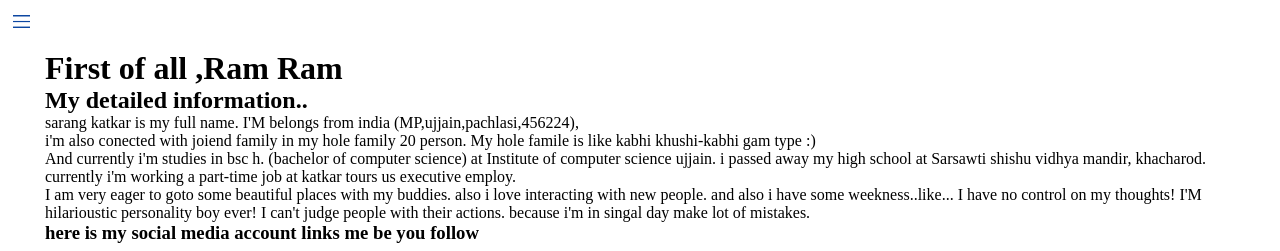
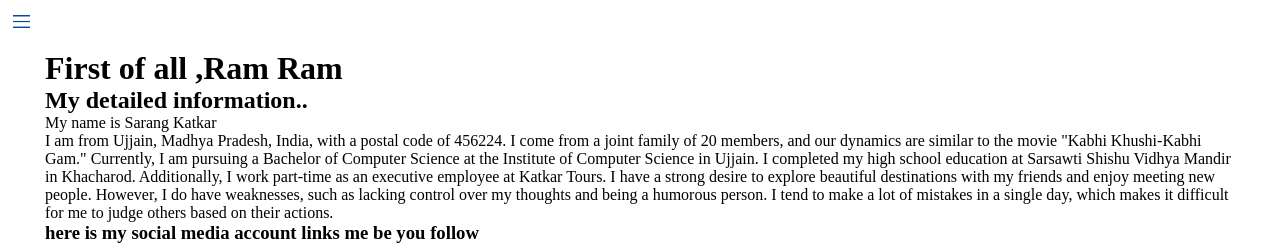
Before and after one commit to Sar44/sarangkatkar.com, a plain HTML site: page myintro.html in a window 1280 px wide. Shown: the top 251 px of the page. Drawn offline with Linux system fonts and the light colour scheme.

Commit message:
Update myintro.html
Signed-off-by: Sar44 <116965783+Sar44@users.noreply.github.com>

```diff
--- a/myintro.html
+++ b/myintro.html
@@ -32,21 +32,8 @@
         <div class="intro">
     <h1>First of all ,Ram Ram </h1>
     <h2>My detailed information.. </h2>
-     <p>sarang katkar is my full name. I'M belongs from india (MP,ujjain,pachlasi,456224),</p>
-     <p> i'm also conected with joiend family
-        in my hole family 20 person.
-        My hole famile is like kabhi khushi-kabhi gam type :) </p>
-     <P>And currently i'm studies in bsc h. (bachelor of computer science) at Institute of computer science ujjain. i passed away my high school at Sarsawti shishu vidhya mandir, khacharod.
-        currently i'm working a part-time job at katkar tours us executive employ.
-    </p>
-    <p>I am very eager to goto some beautiful places with my buddies.
-        also i love interacting with new people.
-        and also i have some weekness..like...
-        I have no control on my thoughts!
-        I'M hilarioustic personality boy ever!
-        I can't judge people with their actions.
-        because i'm in singal day make lot of mistakes.
-        </p>
+     <p>My name is Sarang Katkar<p>
+        <p>I am from Ujjain, Madhya Pradesh, India, with a postal code of 456224. I come from a joint family of 20 members, and our dynamics are similar to the movie "Kabhi Khushi-Kabhi Gam." Currently, I am pursuing a Bachelor of Computer Science at the Institute of Computer Science in Ujjain. I completed my high school education at Sarsawti Shishu Vidhya Mandir in Khacharod. Additionally, I work part-time as an executive employee at Katkar Tours. I have a strong desire to explore beautiful destinations with my friends and enjoy meeting new people. However, I do have weaknesses, such as lacking control over my thoughts and being a humorous person. I tend to make a lot of mistakes in a single day, which makes it difficult for me to judge others based on their actions.</p>
         <h3>
             here is my social media account links
             me be you follow
```
